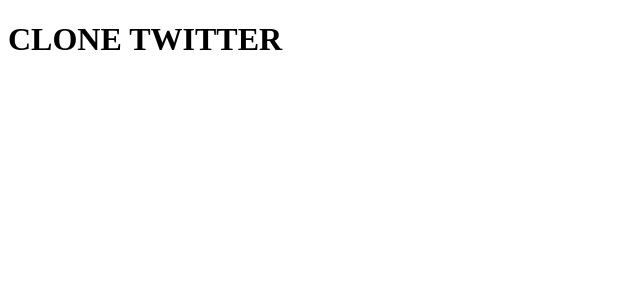
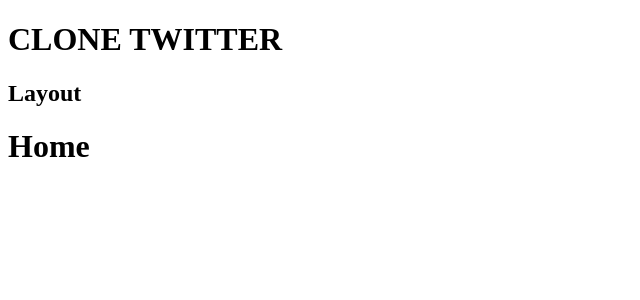
Before and after one commit to Sauvi9non/clone-twitter, a React (Vite) app: page / in a window 1280 px wide. Shown: the top 300 px of the page, without its empty margins (0-640 px from the left). Built offline with nearby package versions, Linux system fonts and the light colour scheme.

Commit message:
기본 라우팅

```diff
--- /dev/null
+++ b/src/components/layout.tsx
@@ -0,0 +1,14 @@
+import { Outlet } from "react-router-dom";
+
+export default function Layout() {
+  return (
+    <>
+        <h2>Layout</h2>
+        <Outlet />
+    </>
+  )
+}
+
+
+//Outlet은 라우터의 자식을 렌더링하는데 사용되는 컴포넌트입니다.
+//주소 바뀔 때마다 Outlet 부분이 바뀌게 됩니다.
--- /dev/null
+++ b/src/routes/create-account.tsx
@@ -0,0 +1,7 @@
+export default function CreateAccount() { //계정 생성 페이지
+    return (
+      <>
+        <h1>CreateAccount</h1>
+      </>
+    )
+  }
--- /dev/null
+++ b/src/routes/home.tsx
@@ -0,0 +1,7 @@
+export default function Home() {
+  return (
+    <>
+      <h1>Home</h1>
+    </>
+  )
+}
--- /dev/null
+++ b/src/routes/login.tsx
@@ -0,0 +1,7 @@
+export default function Login() { //로그인 페이지
+  return (
+    <>
+      <h1>Login</h1>
+    </>
+  )
+}
--- /dev/null
+++ b/src/routes/profile.tsx
@@ -0,0 +1,7 @@
+export default function Profile() {
+  return (
+    <>
+      <h1>Profile</h1>
+    </>
+  )
+}
```
Also changed, not shown: src/App.tsx (+32 -0 lines).
